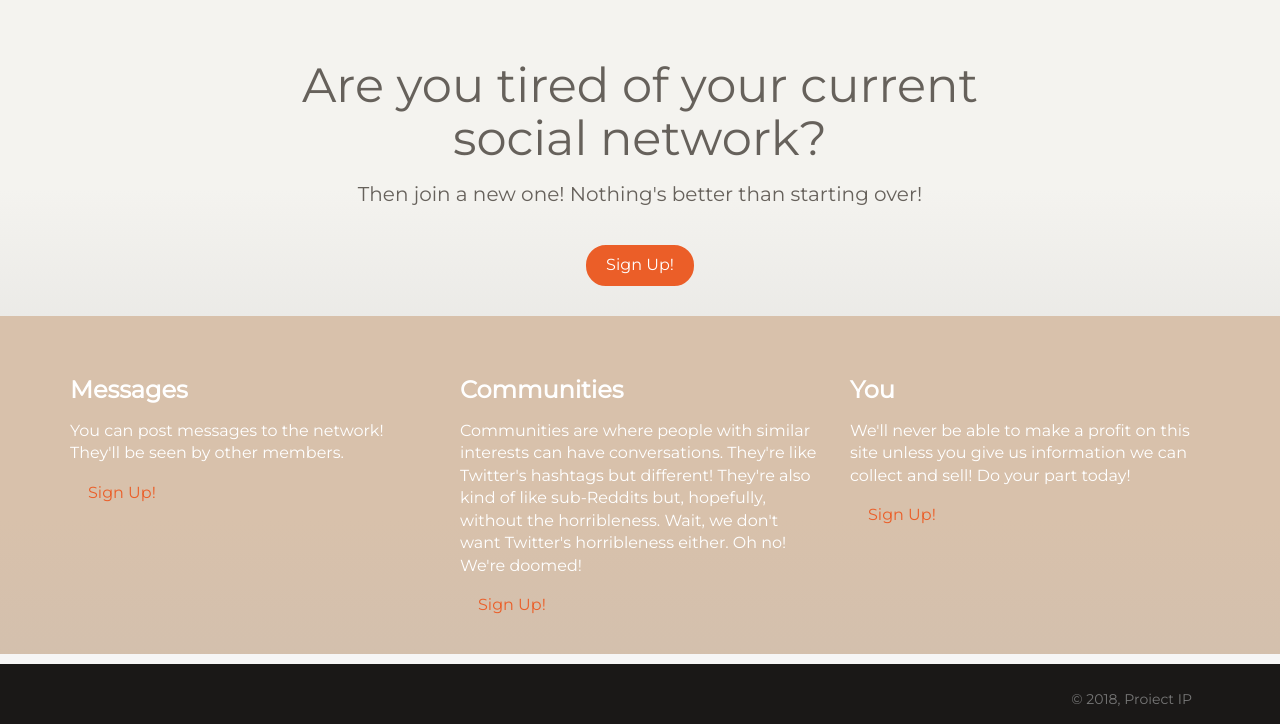
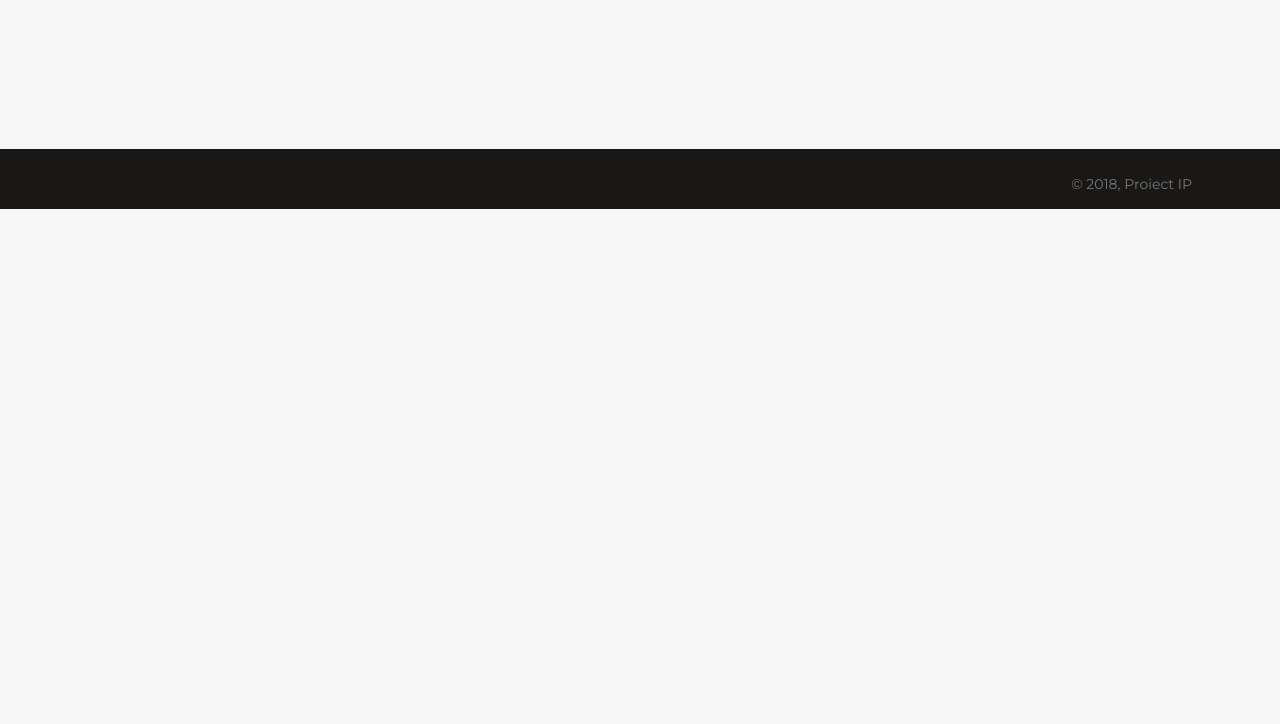
Before and after one commit to ericpts/ProiectIP, a Django app: template colorzr/templates/index.html in a window 1280 px wide. Shown: the part 591-1315 px from the top of the page. After the commit the page ends 800 px from the top, so only its background shows below. Run offline with Django 3.2, Linux system fonts and the light colour scheme; the template is opened without the code that fills it, so the values that code supplies are empty; parts of the project's set-up code (start-up, migrations or seed data) failed here and were passed over; some libraries are stand-ins or nearby versions.

Commit message:
Added home page as images album, index.html is not finished

```diff
--- a/colorzr/images/urls.py
+++ b/colorzr/images/urls.py
@@ -3,7 +3,6 @@ from rest_framework.urlpatterns import format_suffix_patterns
 from images import views
 
 urlpatterns = [
-    url(r'^$', views.ImageList.as_view()),
     url(r'^(?P<pk>[0-9]+)/$', views.ImageDetail.as_view()),
     url(r'upload-image', views.ImageAddView.as_view()),
 ]
--- a/colorzr/images/views.py
+++ b/colorzr/images/views.py
@@ -34,7 +34,7 @@ class ImageAddView(LoginRequiredMixin, generic.FormView):
         title = form.cleaned_data['title']
 
         bw = to_bw(original_image)
-        color = to_color(bw)
+        color = bw # TODO: change to to_color(bw) when it works
 
         # Save images with random filenames.
         name = str(uuid.uuid4()) + '.jpg'
--- a/colorzr/templates/index.html
+++ b/colorzr/templates/index.html
@@ -1,51 +1,23 @@
-{% extends "layout.html" %}
-{% load static from staticfiles %}
+{% extends "layout.html" %} {% load static from staticfiles %} {% block body_content %}
 
-{% block body_content %}
-			<div class="landing-header" style="background-image: url('{% static "img/jump.jpg" %}');">
-				<div class="container">
-					<div class="motto">
-						<h1 class="title-uppercase">MSG</h1>
-						<h3>The newest social network around!</h3>
-						<br />
-						<a class="btn" href="#">Sign Up</a>
-					</div>
-				</div>
-			</div>
-			<div class="main">
-				<div class="section text-center landing-section">
-					<div class="container">
-						<div class="row">
-							<div class="col-md-8 col-md-offset-2">
-								<h2>Are you tired of your current social network?</h2>
-								<h5>Then join a new one! Nothing's better than starting over!</h5>
-								<br />
-								<a href="#" class="btn btn-danger btn-fill">Sign Up!</a>
-							</div>
-						</div>
-					</div>
-				</div>
+<div class="container">
+	{% if user.is_authenticated %}
 
-				<div class="section section-light-brown landing-section">
-					<div class="container">
-						<div class="row">
-							<div class="col-md-4 column">
-								<h4>Messages</h4>
-								<p>You can post messages to the network! They'll be seen by other members.</p>
-								<a class="btn btn-danger btn-simple" href="#">Sign Up!</a>
-							</div>
-							<div class="col-md-4 column">
-								<h4>Communities</h4>
-								<p>Communities are where people with similar interests can have conversations. They're like Twitter's hashtags but different! They're also kind of like sub-Reddits but, hopefully, without the horribleness. Wait, we don't want Twitter's horribleness either. Oh no! We're doomed!</p>
-								<a class="btn btn-danger btn-simple" href="#">Sign Up!</a>
-							</div>
-							<div class="col-md-4 column">
-								<h4>You</h4>
-								<p>We'll never be able to make a profit on this site unless you give us information we can collect and sell! Do your part today!</p>
-								<a class="btn btn-danger btn-simple" href="#">Sign Up!</a>
-							</div>
-						</div>
-					</div>
-				</div>
-			</div>
+	<h3>Your uploaded images</h3>
+		<ul class="list-group">
+		{% for image in images_list %}
+			<li class="list-group-item">
+					<img src="{{ image.original_image.url }}" height="400" width="400"></img>
+			</li>
+		{% endfor %}
+	</ul>
+	{% else %}
+
+	<!-- Some view for non-auth users -->
+	<h3>You are not logged in!!</h3>
+
+	{% endif %}
+
+</div>
+
 {% endblock %}
--- a/colorzr/templates/layout.html
+++ b/colorzr/templates/layout.html
@@ -47,7 +47,7 @@
 				<ul class="nav navbar-nav navbar-right vertical-align">
 					{% if user.is_authenticated %}
 					<li>
-						<a href="/images/upload-image" class="btn btn-default btn-fill">Upload image</a>
+						<a href="/images/upload-image" class="btn btn-default">Upload new image</a>
 					</li>
 					<li>
 						<a href="{% url 'change_profile' %}" class="btn btn-simple">
```
Also changed, not shown: colorzr/colorzr/views.py (+9 -0 lines).
